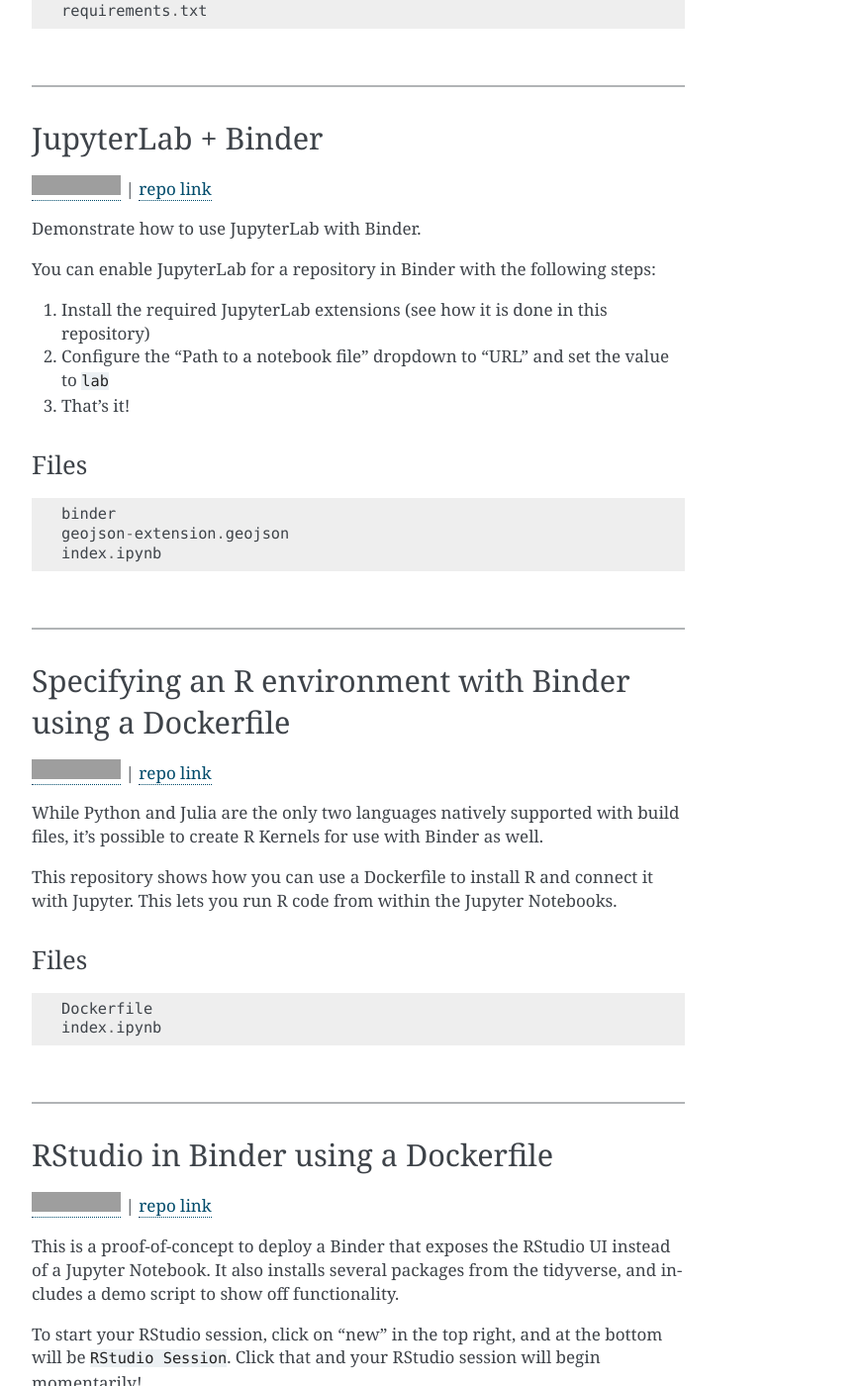
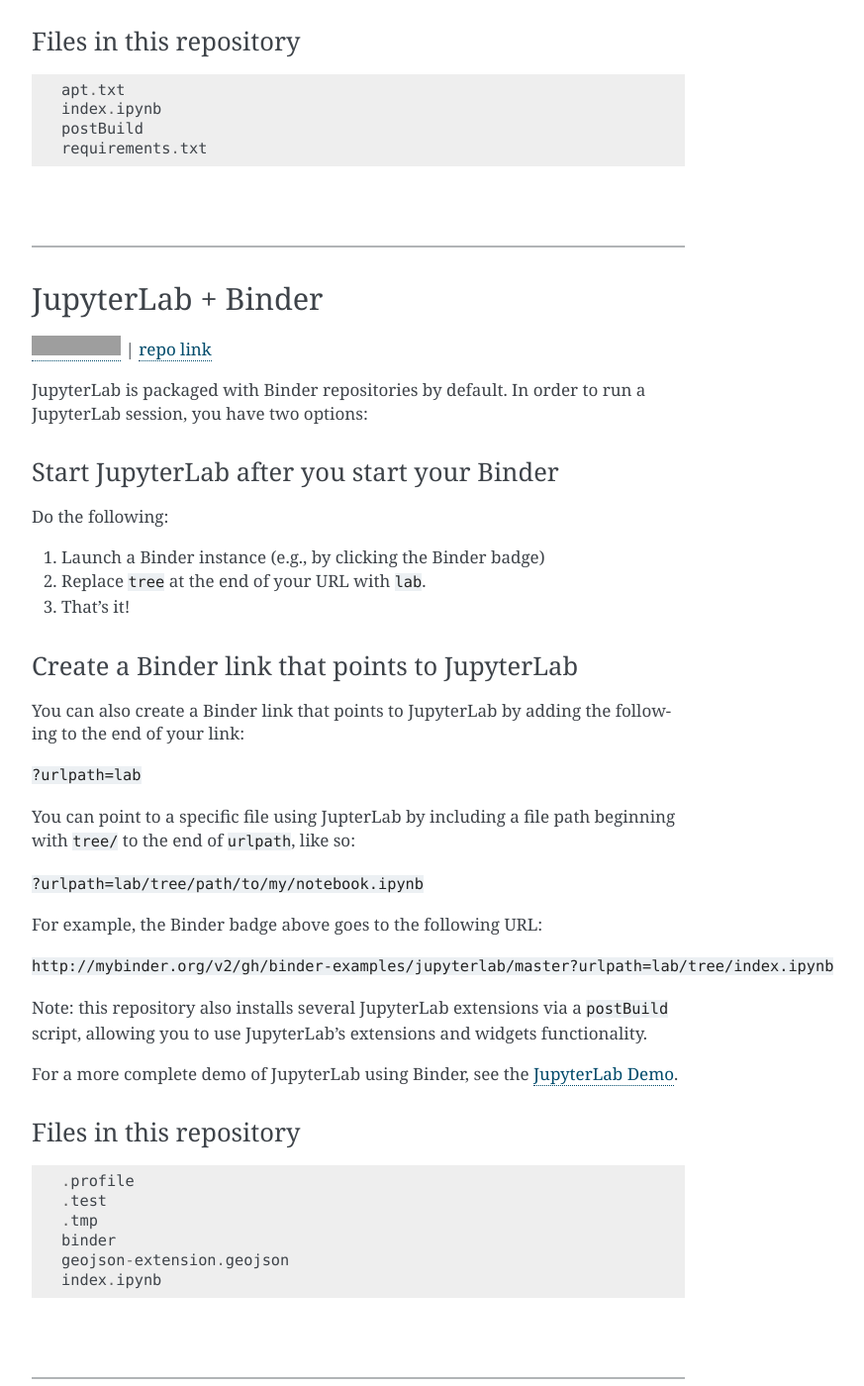
Before and after one commit to jupyterhub/mybinder.org-user-guide, a Sphinx documentation site: the page built from doc/sample_repos.md, in a window 1280 px wide and 1400 px high, scrolled down 3220 px. Shown: the whole window at 99% size, without its empty margins (388-1261 px from the left). Built offline with Sphinx 7.4.7, drawn with Linux system fonts in a browser that asks for light colours; some of the changed text lies outside the part shown; grey boxes are pictures that could not be loaded.

Commit message:
updating example repos

````diff
--- a/doc/parse_readmes.py
+++ b/doc/parse_readmes.py
@@ -13,18 +13,24 @@
 import os
 
 EXCLUDE_FILES = ['.gitignore', 'LICENSE', 'README.md']
+EXCLUDE_REPOS = ['dockerfile-rstudio', 'zero-to-binder']
+
 # First create a Github instance:
 g = Github(os.environ['GITHUB_USERNAME'],
            os.environ['GITHUB_PASSWORD'])
 
 org = g.get_organization('binder-examples')
 repos = list(org.get_repos())
+repos = [repo for repo in repos if repo.name not in EXCLUDE_REPOS]
 
 lines = ['# Sample Binder Repositories\n',
          '\n'
          'Below we list several sample Binder repositories that\n'
          'demonstrate how to compose build files in order to create\n'
-         'Binders with varying environments.\n\n']
+         'Binders with varying environments. You can find all of the\n'
+         'repositories listed on this page at the\n'
+         '[binder-examples GitHub organization](https://github.com/binder-examples).\n\n']
+
 for i_repo, repo in enumerate(repos):
     print('{}/{}'.format(i_repo+1, len(repos)))
 
@@ -56,12 +62,12 @@
 
     # Append to doc file
     lines += readme_text
-    lines.append('### Files')
+    lines.append('### Files in this repository')
     lines.append('```')
     for this_file in file_names:
         lines.append(this_file)
     lines.append('```')
-    lines.append('```eval_rst\n|\n\n```')
+    lines.append('```eval_rst\n|\n|\n\n```')
 
 lines = [ln + '\n' for ln in lines]
 
--- a/doc/sample_repos.md
+++ b/doc/sample_repos.md
@@ -3,7 +3,9 @@
 
 Below we list several sample Binder repositories that
 demonstrate how to compose build files in order to create
-Binders with varying environments.
+Binders with varying environments. You can find all of the
+repositories listed on this page at the
+[binder-examples GitHub organization](https://github.com/binder-examples).
 
 
 ---------
@@ -26,6 +28,7 @@
 python.ipynb
 ```
 ```eval_rst
+|
 |
 
 ```
@@ -146,78 +152,96 @@
 ```
 ```eval_rst
 |
+|
 
 ```
 ---------
 ## JupyterLab + Binder
 
-[![Binder](http://mybinder.org/badge.svg)](https://mybinder.org/v2/gh/binder-examples/jupyterlab/master?urlpath=lab) | [repo link](https://github.com/binder-examples/jupyterlab)
+[![Binder](http://mybinder.org/badge.svg)](https://mybinder.org/v2/gh/binder-examples/jupyterlab/master?urlpath=lab/tree/index.ipynb) | [repo link](https://github.com/binder-examples/jupyterlab)
 
-Demonstrate how to use JupyterLab with Binder.
+JupyterLab is packaged with Binder repositories by default. In order to
+run a JupyterLab session, you have two options:
 
-You can enable JupyterLab for a repository in Binder with the following steps:
+### Start JupyterLab after you start your Binder
 
-1. Install the required JupyterLab extensions (see how it is done in this repository)
-2. Configure the "Path to a notebook file" dropdown to "URL" and set the value to `lab`
+Do the following:
+
+1. Launch a Binder instance (e.g., by clicking the Binder badge)
+2. Replace `tree` at the end of your URL with `lab`.
 3. That's it!
 
-### Files
+### Create a Binder link that points to JupyterLab
+
+You can also create a Binder link that points to JupyterLab by adding the following
+to the end of your link:
+
+`?urlpath=lab`
+
+You can point to a specific file using JupterLab by including a file path
+beginning with `tree/` to the end of `urlpath`, like so:
+
+`?urlpath=lab/tree/path/to/my/notebook.ipynb`
+
+For example, the Binder badge above goes to the following URL:
+
+`http://mybinder.org/v2/gh/binder-examples/jupyterlab/master?urlpath=lab/tree/index.ipynb`
+
+Note: this repository also installs several JupyterLab extensions via a `postBuild` script, allowing
+you to use JupyterLab's extensions and widgets functionality.
+
+For a more complete demo of JupyterLab using Binder, see the
+[JupyterLab Demo](https://github.com/jupyterlab/jupyterlab-demo).
+
+### Files in this repository
 ```
+.profile
+.test
+.tmp
 binder
 geojson-extension.geojson
 index.ipynb
 ```
 ```eval_rst
 |
-
-```
----------
-## Specifying an R environment with Binder using a Dockerfile
-
-[![Binder](http://mybinder.org/badge.svg)](http://mybinder.org/v2/gh/binder-examples/dockerfile-r/master?filepath=index.ipynb) | [repo link](https://github.com/binder-examples/dockerfile-r)
-
-While Python and Julia are the only two languages natively supported with
-build files, it's possible to create R Kernels for use with Binder as well.
-
-This repository shows how you can use a Dockerfile to install R and
-connect it with Jupyter. This lets you run R code from within the Jupyter Notebooks.
-
-### Files
-```
-Dockerfile
-index.ipynb
-```
-```eval_rst
 |
 
 ```
 ---------
-## RStudio in Binder using a Dockerfile
+## Specifying an R environment with a runtime.txt file
 
-[![Binder](http://mybinder.org/badge.svg)](http://mybinder.org/v2/gh/binder-examples/dockerfile-rstudio/master) | [repo link](https://github.com/binder-examples/dockerfile-rstudio)
+Jupyter+R: [![Binder](http://mybinder.org/badge.svg)](http://mybinder.org/v2/gh/binder-examples/r/master?filepath=index.ipynb)
 
-This is a proof-of-concept to deploy a Binder that exposes the
-RStudio UI instead of a Jupyter Notebook. It also installs
-several packages from the tidyverse, and includes a demo
-script to show off functionality.
+RStudio: [![Binder](http://mybinder.org/badge.svg)](http://mybinder.org/v2/gh/binder-examples/r/master?urlpath=rstudio)
 
-To start your RStudio session, click on "new" in the top right,
-and at the bottom will be `RStudio Session`.
-Click that and your RStudio session will begin momentarily!
+Binder supports using R + RStudio, with libraries pinned to a specific
+snapshot on [MRAN](https://mran.microsoft.com/documents/rro/reproducibility).
 
-See `instructions.ipynb` for more details.
+You need to have a `runtime.txt` file that is formatted like:
 
-*Special thanks to Ryan Lovett (@ryanlovett) for figuring out
-RStudio support with JupyterHub*
+```
+r-<YYYY>-<MM>-<DD>
+```
 
-### Files
+where YYYY-MM-DD is a snapshot at MRAN that will be used for installing
+libraries.
+
+You can also have an `install.R` file that will be executed during build,
+and can be used to install libraries.
+
+Both [RStudio](https://www.rstudio.com/) and [IRKernel](https://irkernel.github.io/)
+are installed by default, so you can use either the Jupyter notebook interface or
+the RStudio interface.
+
+### Files in this repository
 ```
-Dockerfile
-index.R
-instructions.ipynb
-rstudio_ui.png
+index.Rmd
+index.ipynb
+install.R
+runtime.txt
 ```
 ```eval_rst
+|
 |
 
 ```
@@ -312,14 +339,17 @@
 
 [![Binder](http://mybinder.org/badge.svg)](http://mybinder.org/v2/gh/binder-examples/jupyter-rise/master?filepath=index.ipynb) | [repo link](https://github.com/binder-examples/jupyter-rise)
 
-In a recent release of RISE, there is support for automatically launching
-the RISE plugin when a notebook is opened. This repository demonstrates how
-to accomplish this for Binder.
+RISE allows you to quickly generate a live, interactive presentation from a
+Jupyter Notebook that is connected to the underlying Kernel of the notebook.
+Using a new feature for automatically launching
+the RISE plugin when a notebook is opened, RISE can be used to share interactive
+presentations that run in the cloud with Binder.
+This repository demonstrates how to accomplish this.
 
-To do this, add an `autolaunch=true` configuration
+To make your RISE presentation automatically-launch with it is open,
+add an `autolaunch=true` configuration
 parameter to a notebook's `livereveal` section in the
-metadata. When the notebook is launched, your
-presentation will automatically begin. E.g.:
+metadata. E.g.:
 
 ```
 ...
@@ -329,36 +359,44 @@
 ...
 ```
 
+When the notebook is launched, your
+presentation will automatically begin.
+
 See the [RISE Documentation](https://damianavila.github.io/RISE/)
 for more information.
 
-### Files
+### Files in this repository
 ```
 environment.yml
 index.ipynb
 ```
 ```eval_rst
 |
+|
 
 ```
 ---------
-## Creating webapps with Binder
+## Interactive apps from Jupyter Notebooks
 
 [![Binder](https://mybinder.org/badge.svg)](https://mybinder.org/v2/gh/binder-examples/appmode/master?urlpath=apps%2Findex.ipynb) | [repo link](https://github.com/binder-examples/appmode)
 
-This repository demonstrates how to create webapps with Binder. This is similar to how Shiny apps work in R.
+This repository demonstrates how to create interactive webapps from a Jupyter Notebook.
+This is similar to how Shiny apps work in R.
+
 Using the `appmode` Jupyter plugin, a notebook's code will be run, and then only the markdown cells and
 code outputs will be shown.
 
 You can check out the `appmode` repository here: https://github.com/oschuett/appmode
 
-### Files
+### Files in this repository
 ```
 environment.yml
 index.ipynb
+ipyvolume_demo.ipynb
 postBuild
 ```
 ```eval_rst
+|
 |
 
 ```
@@ -404,18 +443,19 @@
 ```
 ```eval_rst
 |
+|
 
 ```
 ---------
-## Installing packages from apt with `apt.txt`
+## Installing packages from `apt` repositories
 
 [![Binder](https://mybinder.org/badge.svg)](https://mybinder.org/v2/gh/binder-examples/apt_install/master?filepath=index.ipynb) | [repo link](https://github.com/binder-examples/apt_install)
 
 Sometimes you want packages that exist outside of the language-specific packaging
-ecosystems of Python/R/Julia. `repo2docker` makes it possible to apt-install packages
+ecosystems of Python/R/Julia. Binder makes it possible to `apt-install` packages
 from the ubuntu apt repository. This repository demonstrates how to do this by specifying
 names in an `apt.txt` file.
-### Files
+### Files in this repository
 ```
 apt.txt
 index.ipynb
@@ -423,5 +463,67 @@
 ```
 ```eval_rst
 |
+|
 
 ```
+---------
+## Importing data with Quilt
+
+[![Binder](https://mybinder.org/badge.svg)](https://mybinder.org/v2/gh/binder-examples/data-quilt/master?filepath=index.ipynb) | [repo link](https://github.com/binder-examples/data-quilt)
+
+### Pull data into Binder notebooks
+This example uses [Quilt](http://quiltdata.com) to inject data packages into a Jupyter notebook.
+
+Data packages are versioned, immutable snapshots of data. Data packages may contain data of any size. Here is an example of data package: [uciml/iris](https://quiltdata.com/package/uciml/iris).
+
+### How to specify data dependencies in your own Binder
+
+1. Add `quilt` to `requirements.txt`
+
+2. Specify data package dependencies in `quilt.yml` ([docs](https://docs.quiltdata.com/cli.html)). For example:
+
+```
+packages:
+  - vgauthier/DynamicPopEstimate   # get the latest version
+  - danWebster/sgRNAs:a972d92      # get a specific hash (short hash)
+  - akarve/sales:tag:latest        # get a specific tag
+  - asah/snli:v:1.0                # get a specific version
+```
+
+3. Include the following lines at the top of `postBuild`. (`postBuild` should be executable: `chmod +x postBuild` on UNIX, `git update-index --chmod=+x postBuild` for Windows).
+
+``` bash
+##!/bin/bash
+quilt install
+```
+
+Now you can access the package data in your Jupyter notebooks:
+
+```
+In [1]: from quilt.data.akarve import sales
+In [2]: sales.transactions()
+Out[2]:
+      Row ID  Order ID Order Date Order Priority  Order Quantity       Sales  \
+0          1         3 2010-10-13            Low               6    261.5400
+1         49       293 2012-10-01           High              49  10123.0200
+2         50       293 2012-10-01           High              27    244.5700
+...
+```
+
+### Developer
+
+* [Quilt repository](https://github.com/quiltdata/quilt)
+* [Quilt docs](https://docs.quiltdata.com)
+
+### Files in this repository
+```
+index.ipynb
+postBuild
+quilt.yml
+requirements.txt
+```
+```eval_rst
+|
+|
+
+```
````
Also changed, not shown: other parts of doc/sample_repos.md (+18 -11 lines).
